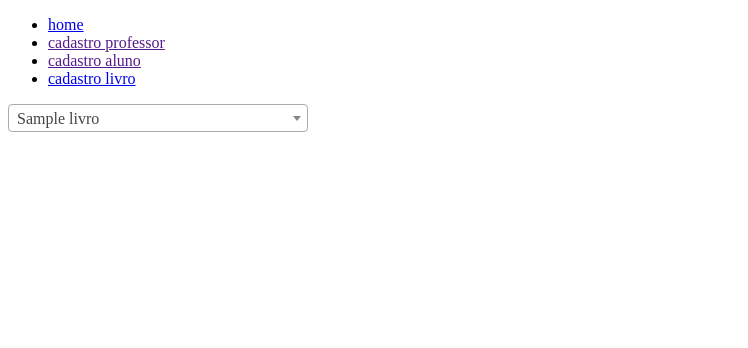
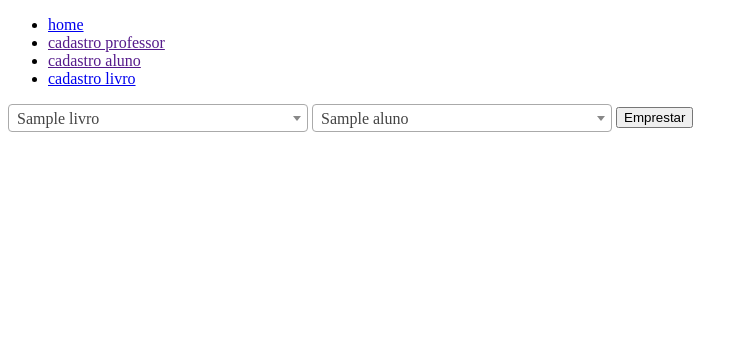
Before and after one commit to GunnarGomes/biblioteca_php, a PHP site: page /view/emprestimo.php in a window 1280 px wide. Shown: the top 348 px of the page, without its empty margins (0-748 px from the left). Run offline with PHP 8.4, Linux system fonts and the light colour scheme; tables that the repository leaves empty or names only in its code hold one stand-in row (values such as "Sample post"); some libraries are stand-ins or nearby versions.

Commit message:
terminando o emprestimo. PS:ainda não terminei

```diff
--- a/view/emprestimo.php
+++ b/view/emprestimo.php
@@ -34,6 +34,18 @@
 
             ?>
         </select>
+        <select name="aluno" class="js-example-basic-single" id="aluno_select" style="width: 300px;">
+            <?php
+                $query = "SELECT id, nome FROM alunos";
+                $stmt = $pdo->query($query);
+
+                while ($aluno = $stmt->fetch(PDO::FETCH_ASSOC)){
+                    echo '<option value="' . $aluno['id'] . '">' . htmlspecialchars($aluno['nome']) . '</option>';
+                }
+            ?>
+        </select>
+
+        <button type="submit">Emprestar</button>
 
     </form>
 
```
Also changed, not shown: model/aluno.php (added).
